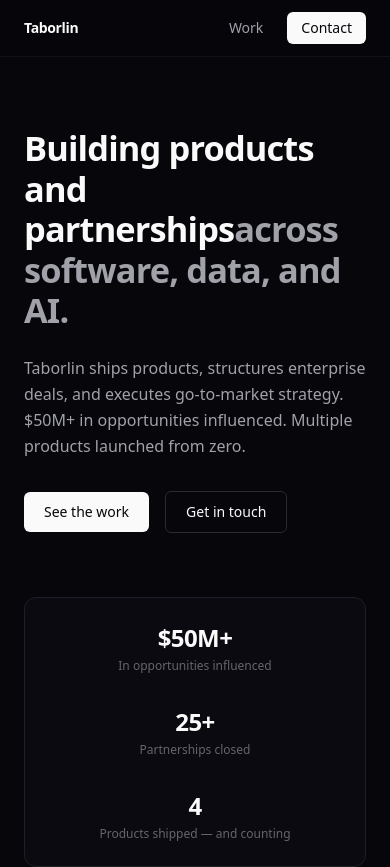
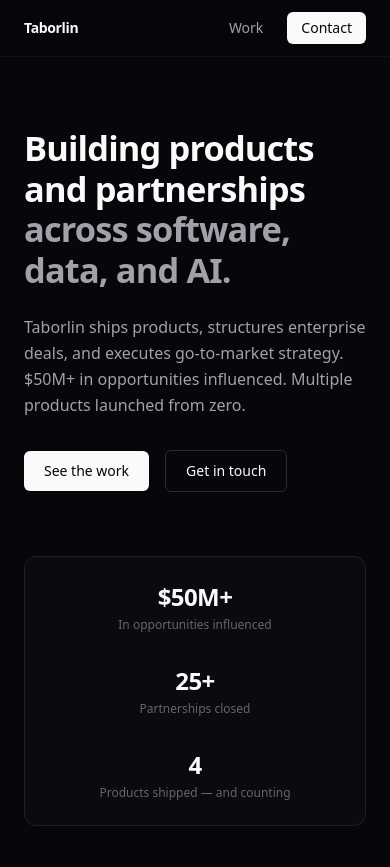
Before and after one commit to alde1022/taborlin, a Next.js app: page / in a window 390 px wide. Shown: the top 867 px of the page. Built offline with nearby package versions, Linux system fonts and the light colour scheme.

Commit message:
Force clean mobile hero line break

```diff
--- a/src/app/page.tsx
+++ b/src/app/page.tsx
@@ -128,8 +128,8 @@
       <div className="max-w-4xl mx-auto px-6">
         <div className="animate-fade-in">
           <h1 className="text-[2.15rem] sm:text-5xl lg:text-[3.5rem] font-semibold text-[#fafafa] tracking-tight leading-[1.18] sm:leading-[1.15]">
-            Building products and partnerships<br className="hidden sm:block" />
-            <span className="text-[#a1a1aa]">across software, data, and AI.</span>
+            <span className="block">Building products and partnerships</span>
+            <span className="block text-[#a1a1aa]">across software, data, and AI.</span>
           </h1>
           <p className="mt-6 text-base sm:text-lg text-[#a1a1aa] max-w-2xl leading-relaxed">
             Taborlin ships products, structures enterprise deals, and executes go-to-market
```
